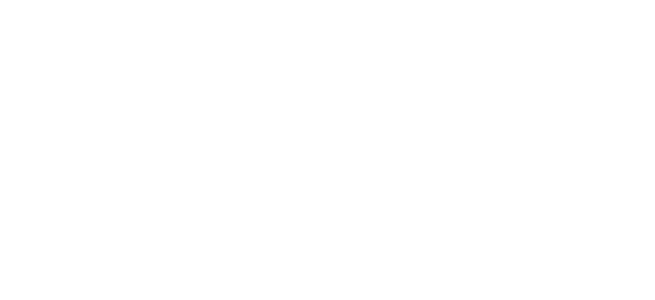
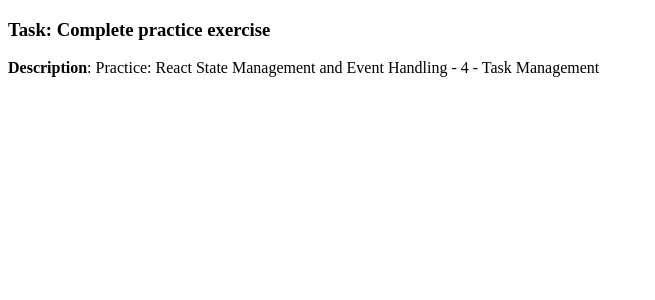
Before and after one commit to Nbelman1/practice-task-management-noah-b, a React (Vite) app in the folder task-management/: page /tasks/1 in a window 1280 px wide. Shown: the top 300 px of the page, without its empty margins (0-655 px from the left). Built offline with nearby package versions, Linux system fonts and the light colour scheme.

Commit message:
Added useParams hook, find function, element rendering

```diff
--- a/task-management/src/components/TaskDetail.jsx
+++ b/task-management/src/components/TaskDetail.jsx
@@ -1,9 +1,23 @@
 // displays details of a specific task
-const TaskDetail = () => {
+
+import { useParams } from "react-router-dom";
+
+const TaskDetail = ({ tasks }) => {
+
+    // grab ID from URL
+    const { id } = useParams();
+
+    // return task that matches ID
+    const fetchTask = tasks.find(task => task.id == id);
+
+    // TODO: logic to handle no matching ID error gracefully
+
+    // render task details
     return (
-        <>
-
-        </>
+        <div>
+            <h3>Task: {fetchTask.title}</h3>
+            <p><strong>Description</strong>: {fetchTask.description}</p>
+        </div>
     );
 };
 
```
